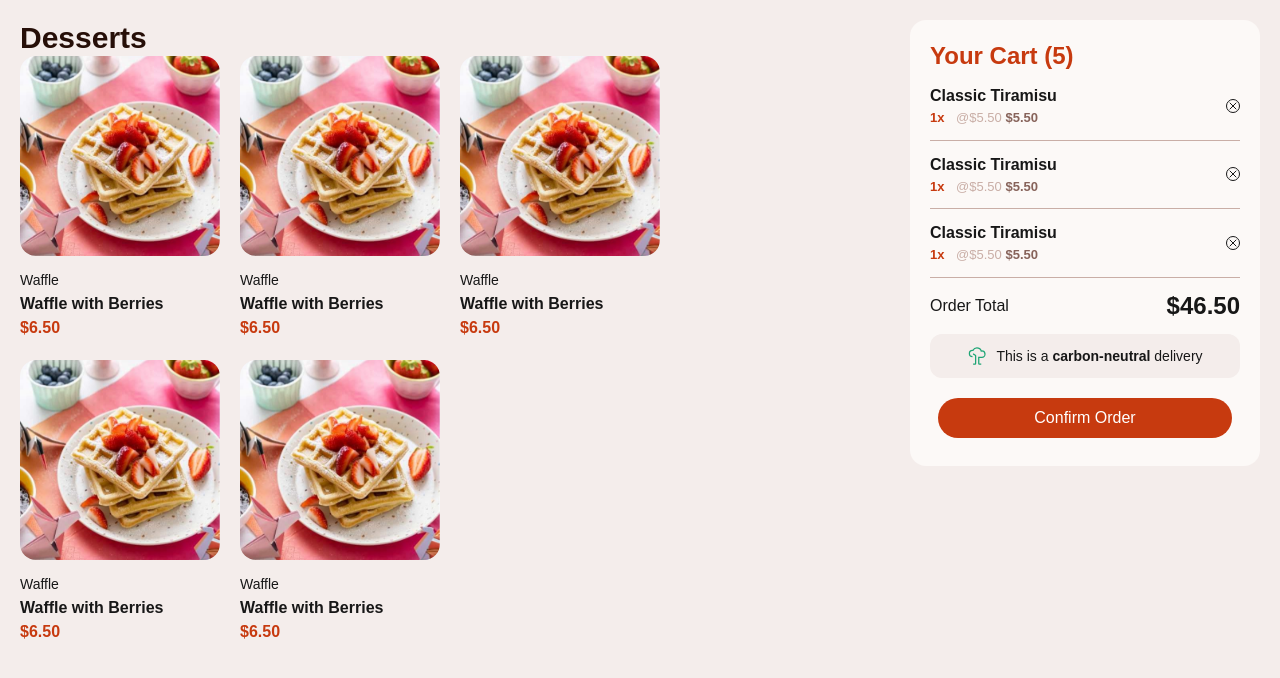
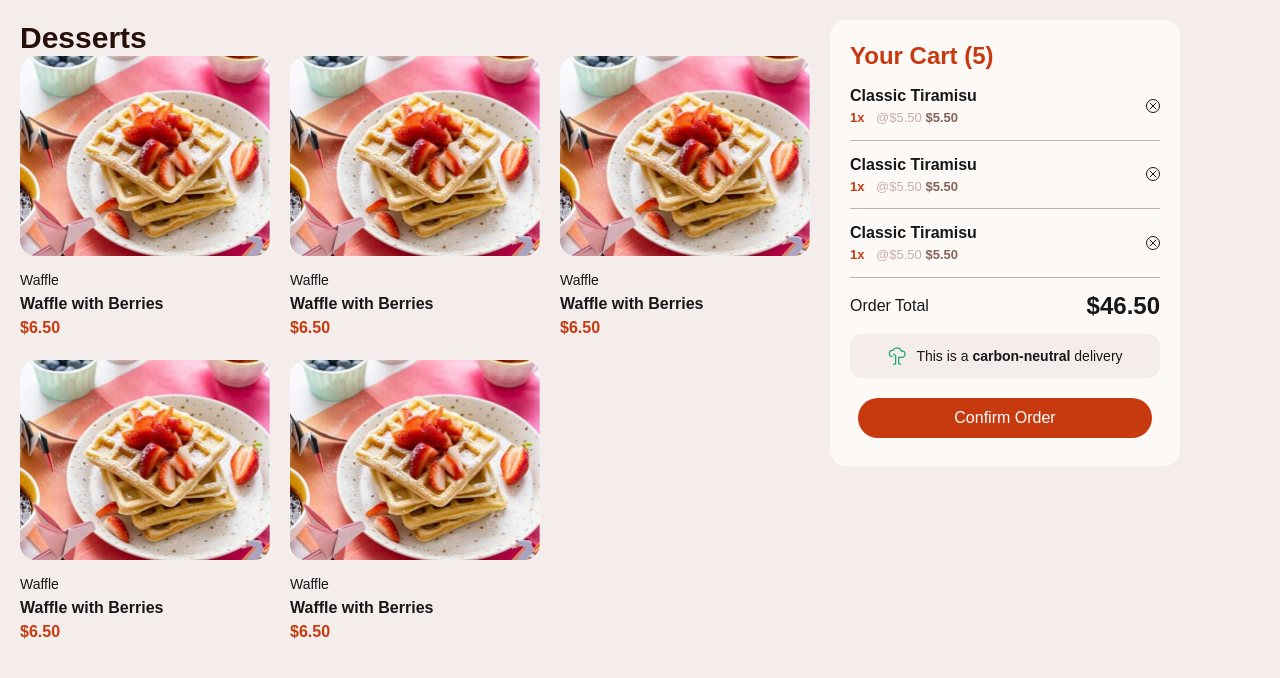
Before and after one commit to Ayomide-Philip/Product-list-with-cart, a Next.js app: page / in a window 1280 px wide. Shown: the top 678 px of the page. Built offline with nearby package versions, Linux system fonts and the light colour scheme.

Commit message:
updating my code

```diff
--- a/app/_componets/card.js
+++ b/app/_componets/card.js
@@ -6,7 +6,7 @@ export default function Card() {
         <img
           src="/images/image-waffle-desktop.jpg"
           alt="waffle-desktop"
-          className="w-[200px] h-[200px] rounded-2xl"
+          className="w-[250px] h-[200px] rounded-2xl object-cover"
         />
       </div>
       <div className="mt-3">
--- a/app/page.js
+++ b/app/page.js
@@ -4,7 +4,7 @@ import Order from "./_componets/order";
 export default function Home() {
   return (
     <div className="p-5">
-      <div className="flex flex-col md:flex-row w-full justify-between">
+      <div className="flex flex-col md:flex-row w-full gap-5">
         <GridCard />
         <Order />
       </div>
```
